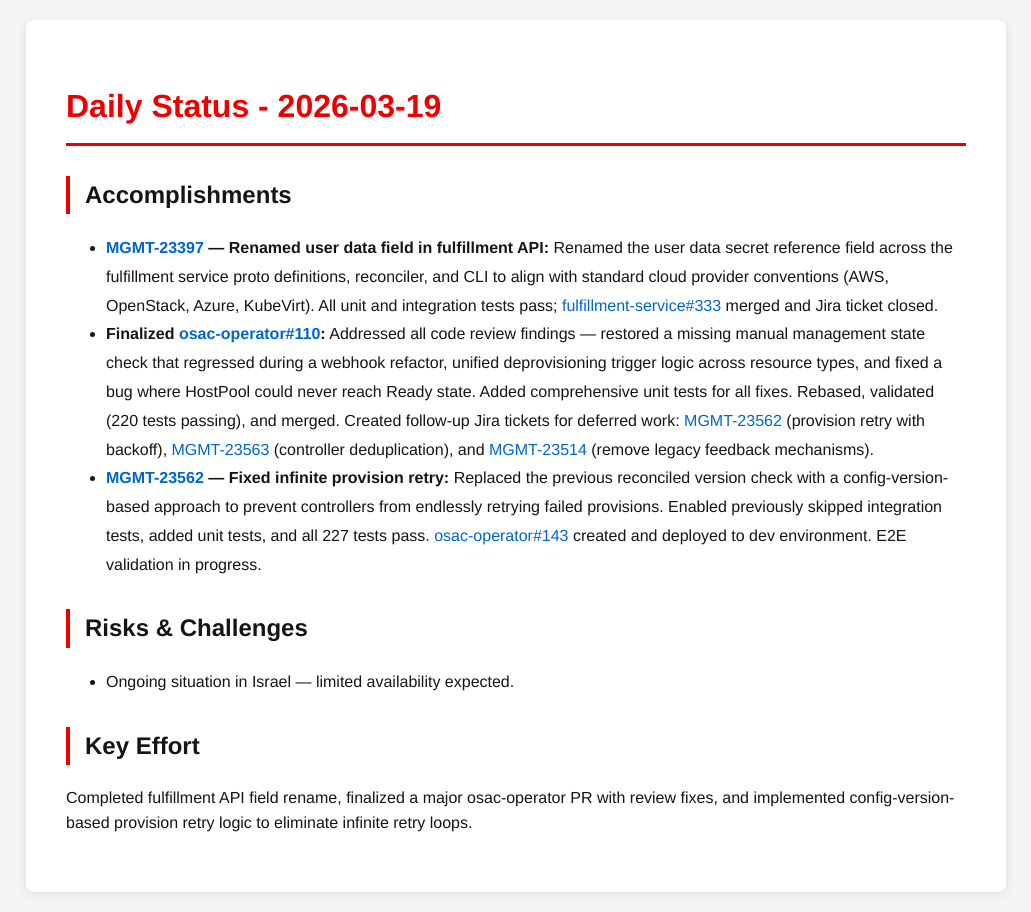
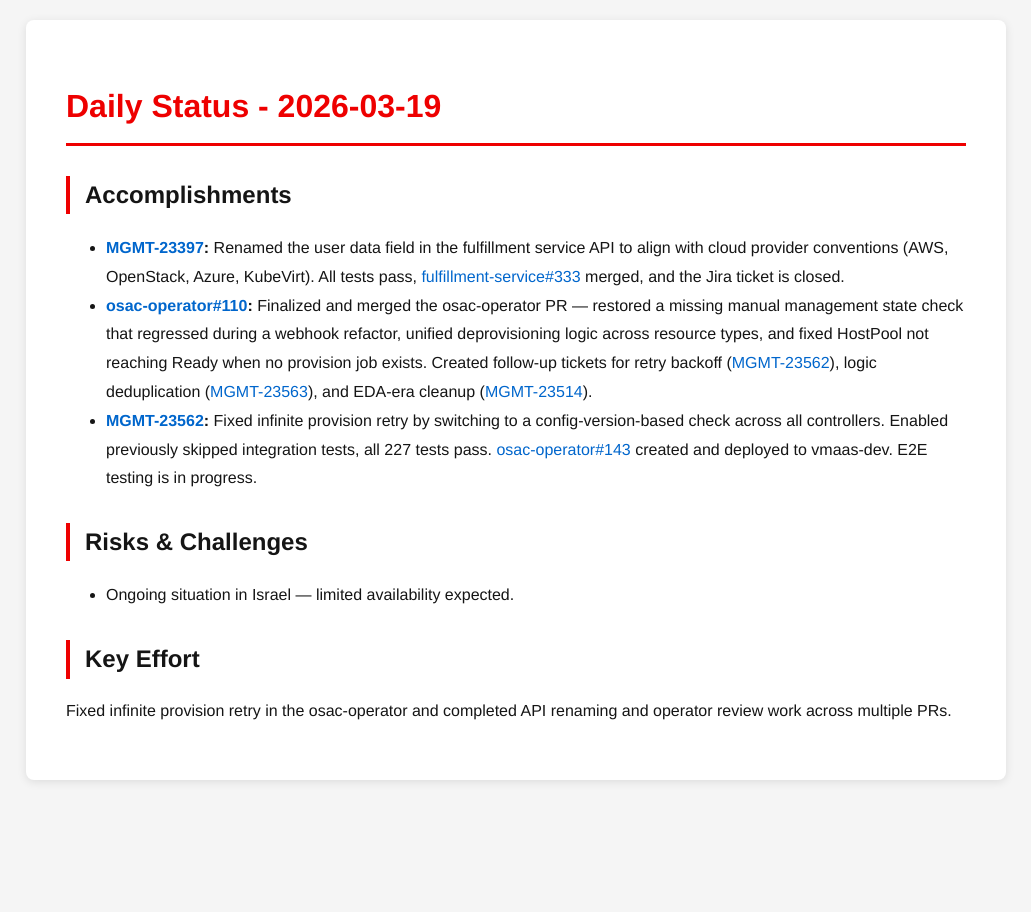
Before and after one commit to tzvatot/daily-status, a Jekyll site: the page built from 2026-03-19.md, in a window 1280 px wide. Shown: the whole page, without its empty margins (124-1155 px from the left). Built offline with Jekyll 4.4.1, drawn with Linux system fonts in a browser that asks for light colours.

Commit message:
Daily status update - 2026-03-19

```diff
--- a/2026-03-19.md
+++ b/2026-03-19.md
@@ -7,12 +7,12 @@ date: 2026-03-19
 # Daily Status - 2026-03-19
 
 ## Accomplishments
-- **[MGMT-23397](https://issues.redhat.com/browse/MGMT-23397) — Renamed user data field in fulfillment API:** Renamed the user data secret reference field across the fulfillment service proto definitions, reconciler, and CLI to align with standard cloud provider conventions (AWS, OpenStack, Azure, KubeVirt). All unit and integration tests pass; [fulfillment-service#333](https://github.com/osac-project/fulfillment-service/pull/333) merged and Jira ticket closed.
-- **Finalized [osac-operator#110](https://github.com/osac-project/osac-operator/pull/110):** Addressed all code review findings — restored a missing manual management state check that regressed during a webhook refactor, unified deprovisioning trigger logic across resource types, and fixed a bug where HostPool could never reach Ready state. Added comprehensive unit tests for all fixes. Rebased, validated (220 tests passing), and merged. Created follow-up Jira tickets for deferred work: [MGMT-23562](https://issues.redhat.com/browse/MGMT-23562) (provision retry with backoff), [MGMT-23563](https://issues.redhat.com/browse/MGMT-23563) (controller deduplication), and [MGMT-23514](https://issues.redhat.com/browse/MGMT-23514) (remove legacy feedback mechanisms).
-- **[MGMT-23562](https://issues.redhat.com/browse/MGMT-23562) — Fixed infinite provision retry:** Replaced the previous reconciled version check with a config-version-based approach to prevent controllers from endlessly retrying failed provisions. Enabled previously skipped integration tests, added unit tests, and all 227 tests pass. [osac-operator#143](https://github.com/osac-project/osac-operator/pull/143) created and deployed to dev environment. E2E validation in progress.
+- **[MGMT-23397](https://issues.redhat.com/browse/MGMT-23397):** Renamed the user data field in the fulfillment service API to align with cloud provider conventions (AWS, OpenStack, Azure, KubeVirt). All tests pass, [fulfillment-service#333](https://github.com/osac-project/fulfillment-service/pull/333) merged, and the Jira ticket is closed.
+- **[osac-operator#110](https://github.com/osac-project/osac-operator/pull/110):** Finalized and merged the osac-operator PR — restored a missing manual management state check that regressed during a webhook refactor, unified deprovisioning logic across resource types, and fixed HostPool not reaching Ready when no provision job exists. Created follow-up tickets for retry backoff ([MGMT-23562](https://issues.redhat.com/browse/MGMT-23562)), logic deduplication ([MGMT-23563](https://issues.redhat.com/browse/MGMT-23563)), and EDA-era cleanup ([MGMT-23514](https://issues.redhat.com/browse/MGMT-23514)).
+- **[MGMT-23562](https://issues.redhat.com/browse/MGMT-23562):** Fixed infinite provision retry by switching to a config-version-based check across all controllers. Enabled previously skipped integration tests, all 227 tests pass. [osac-operator#143](https://github.com/osac-project/osac-operator/pull/143) created and deployed to vmaas-dev. E2E testing is in progress.
 
 ## Risks & Challenges
 - Ongoing situation in Israel — limited availability expected.
 
 ## Key Effort
-Completed fulfillment API field rename, finalized a major osac-operator PR with review fixes, and implemented config-version-based provision retry logic to eliminate infinite retry loops.
+Fixed infinite provision retry in the osac-operator and completed API renaming and operator review work across multiple PRs.
```
